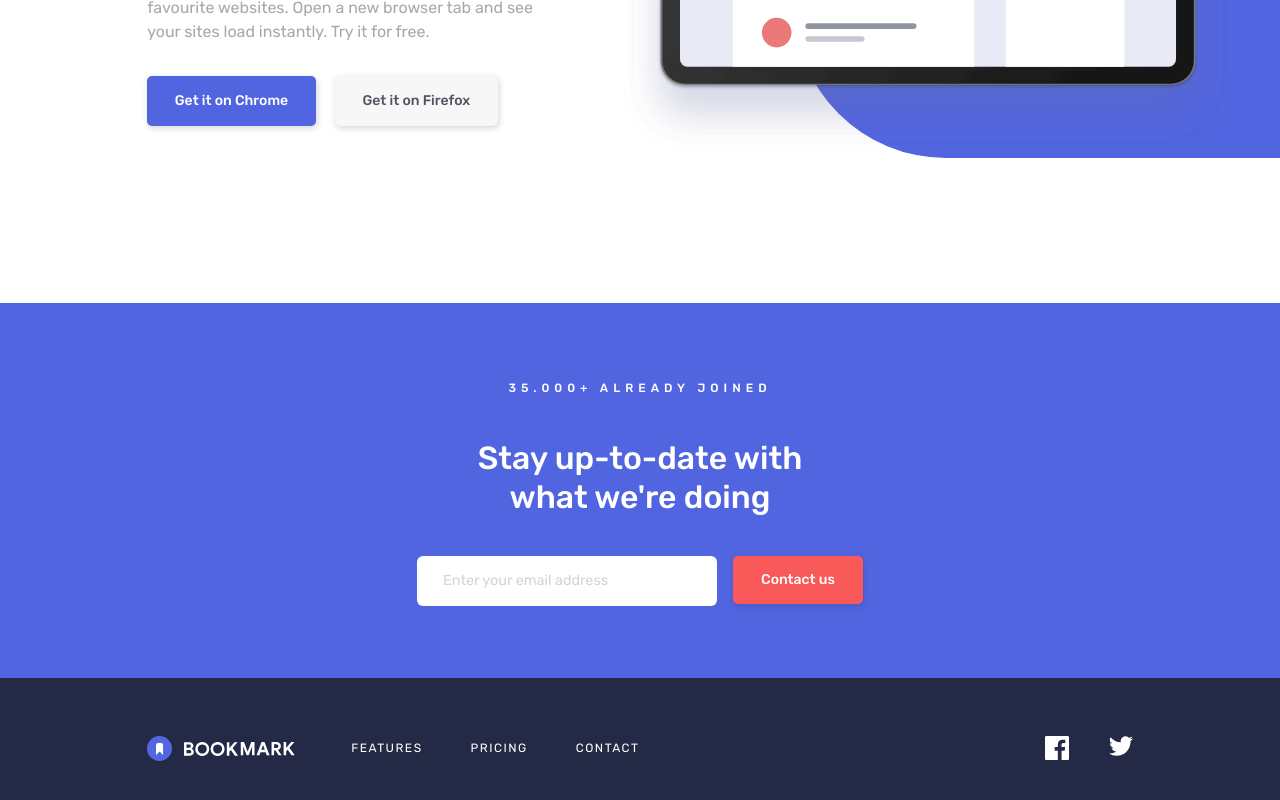
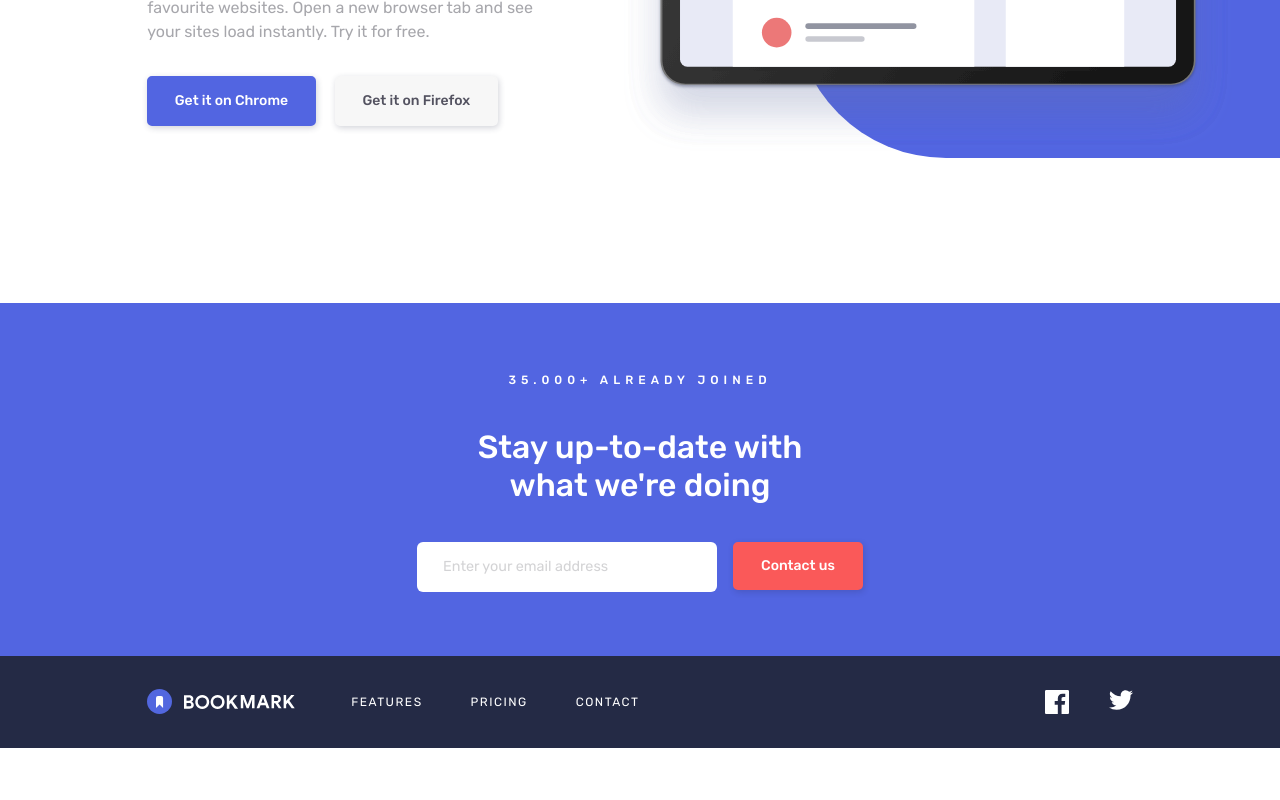
Before and after one commit to H3llynx/5.Bookmark-React, a React (Vite) app: page / in a window 1280 px wide. Shown: the part 700-1500 px from the top of the page. After the commit the page ends 1448 px from the top, so only its background shows below. Built offline with nearby package versions, Linux system fonts and the light colour scheme.

Commit message:
fix/readapted paddings for the current elements of the landing to be more like the given model

```diff
--- a/src/components/atoms/SectionHeading.tsx
+++ b/src/components/atoms/SectionHeading.tsx
@@ -1,7 +1,7 @@
 export function SectionHeading({ text, color }: { text: string, color: "dark" | "light" }) {
     const variant = {
         dark: "my-1.5 text-blue-dark text-center",
-        light: "text-white w-[80vw] text-center m-auto md:max-w-[30vw] mt-0.5 mb-2 md:my-2.5"
+        light: "text-white w-[80vw] text-center m-auto md:max-w-[30vw] mt-0.5 mb-2 md:my-[2.3rem]"
     }
     return (
         <h2 className={variant[color]}>{text}
--- a/src/components/organisms/Footer.tsx
+++ b/src/components/organisms/Footer.tsx
@@ -8,7 +8,7 @@ export function Footer() {
     return (
         <footer className="bg-blue-dark text-white w-screen">
             <div
-                className="custom-width flex flex-col items-center gap-2 md:gap-3.5 py-3 md:py-2 md:justify-between md:flex-row">
+                className="custom-width flex flex-col items-center gap-1 md:gap-3.5 py-3 md:py-0.5 md:justify-between md:flex-row">
                 <img loading="lazy" src={LogoFooter} alt="Bookmark logo" />
                 <NavbarBottom />
                 <SocialMedia location="bottom" />
--- a/src/components/organisms/NewsletterSection.tsx
+++ b/src/components/organisms/NewsletterSection.tsx
@@ -4,7 +4,7 @@ import { Form } from "../molecules/Form"
 export function NewsletterSection() {
 
     return (
-        <section className="w-full m-auto py-4.5 mt-6 bg-blue text-center">
+        <section className="w-full m-auto py-4 mt-6 bg-blue text-center">
             <span className="text-white uppercase font-medium text-xs tracking-[5px]">35.000+ already joined</span>
             <SectionHeading color="light" text="Stay up-to-date with what we're doing" />
             <Form />
```
